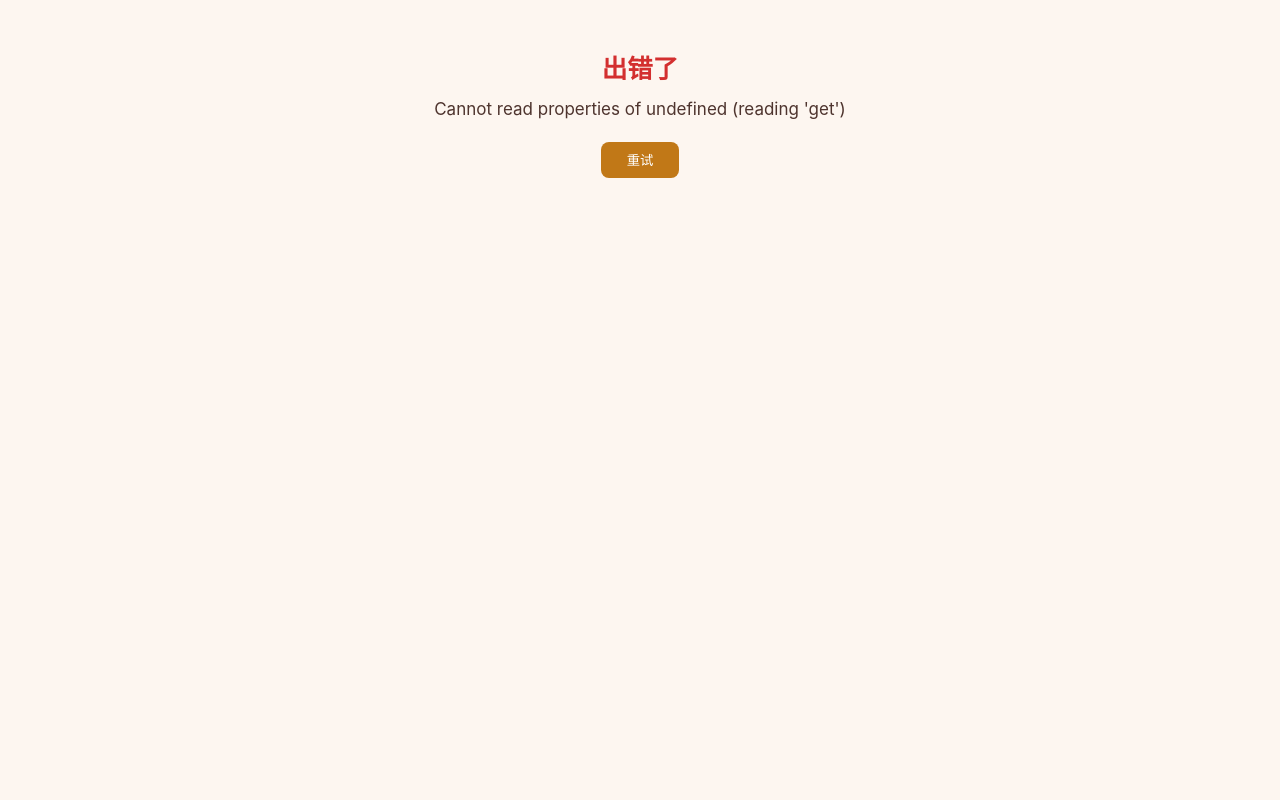
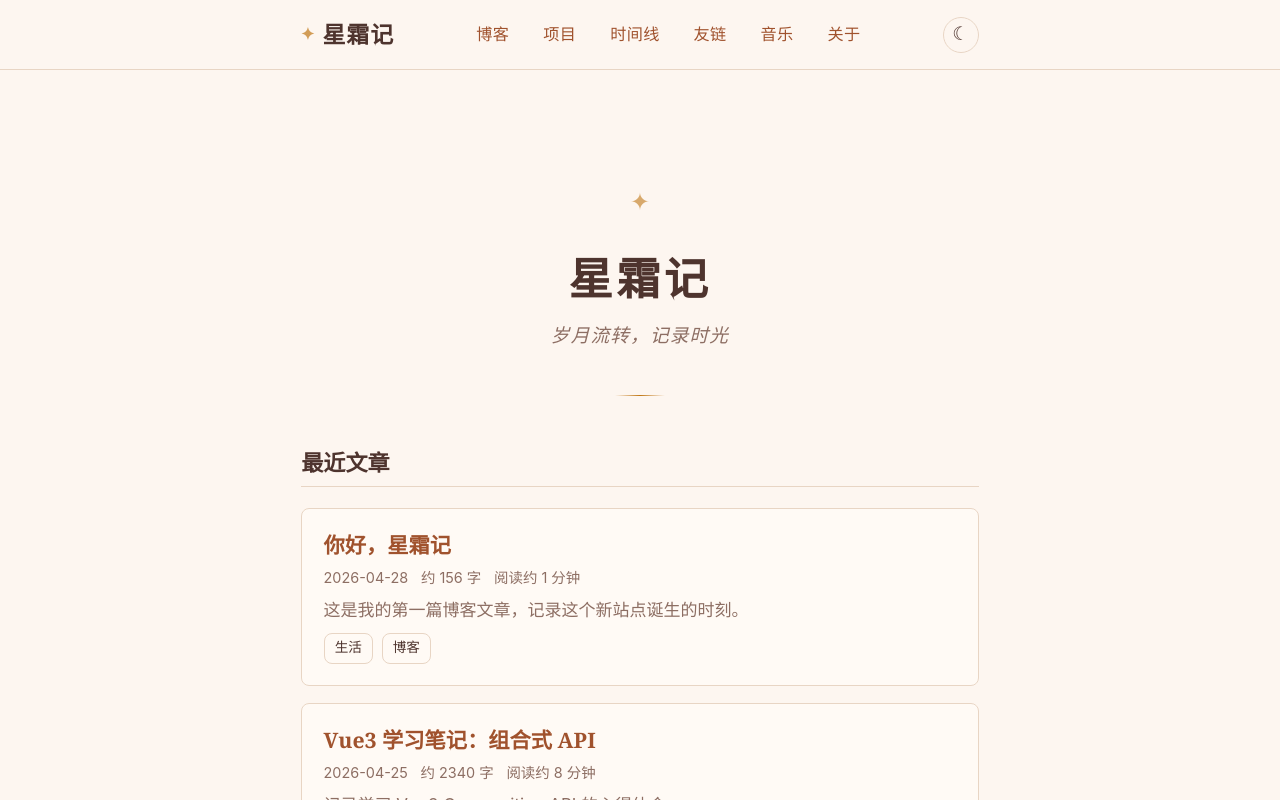
Before and after one commit to Kai-Zs/stardust, a Vue app in the folder client/: page / in a window 1280 px wide. Shown: the top 800 px of the page. Built offline with nearby package versions, Linux system fonts and the light colour scheme.

Commit message:
fix(client): 修复 @unhead/vue v3 初始化方式
createUnhead() 不再返回 Vue 插件，改用 app.provide(headSymbol, head) 注入。

```diff
--- a/client/src/main.ts
+++ b/client/src/main.ts
@@ -1,6 +1,6 @@
 import { createApp } from 'vue'
 import { createPinia } from 'pinia'
-import { createUnhead } from '@unhead/vue'
+import { createUnhead, headSymbol } from '@unhead/vue'
 import App from './App.vue'
 import router from './router'
 import './style.css'
@@ -9,7 +9,8 @@ import './assets/admin.css'
 const app = createApp(App)
 app.use(createPinia())
 app.use(router)
-app.use(createUnhead())
+const head = createUnhead()
+app.provide(headSymbol, head)
 // 全局错误处理
 app.config.errorHandler = (err, _instance, info) => {
   console.error('[全局错误]', err, info)
```
